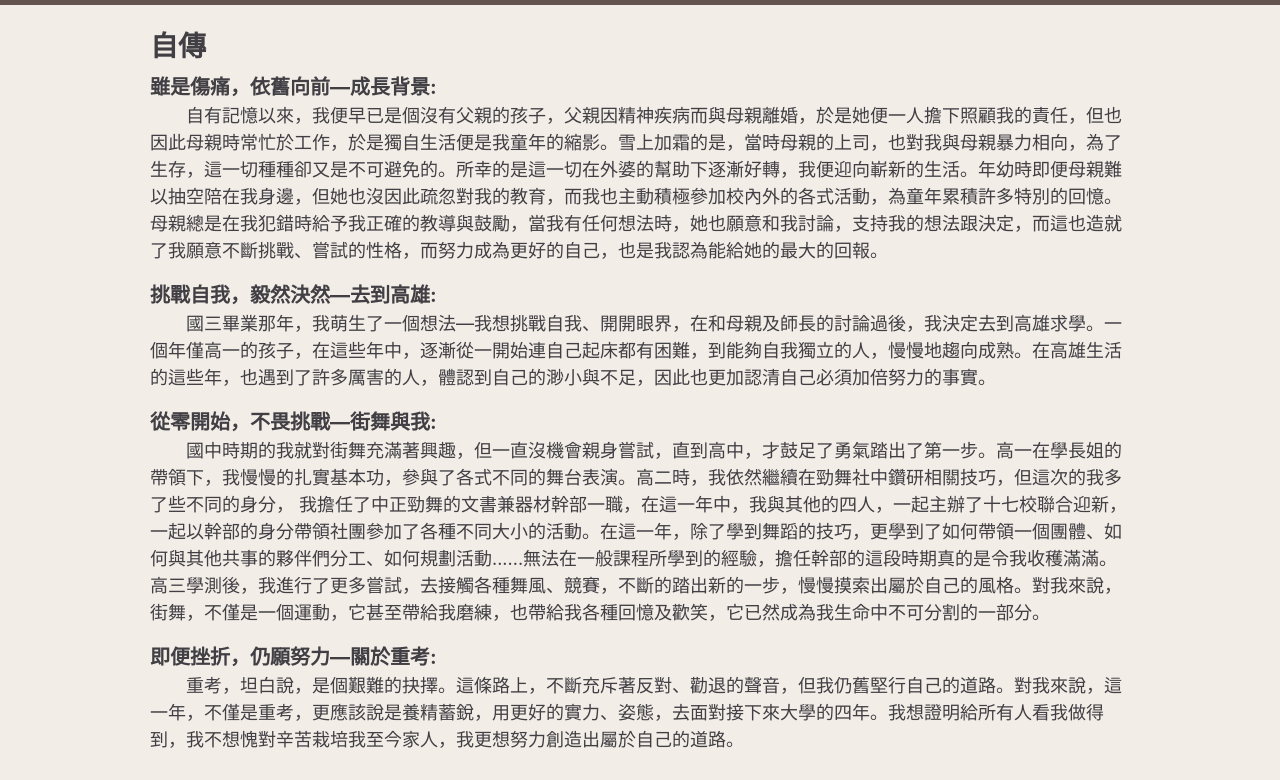
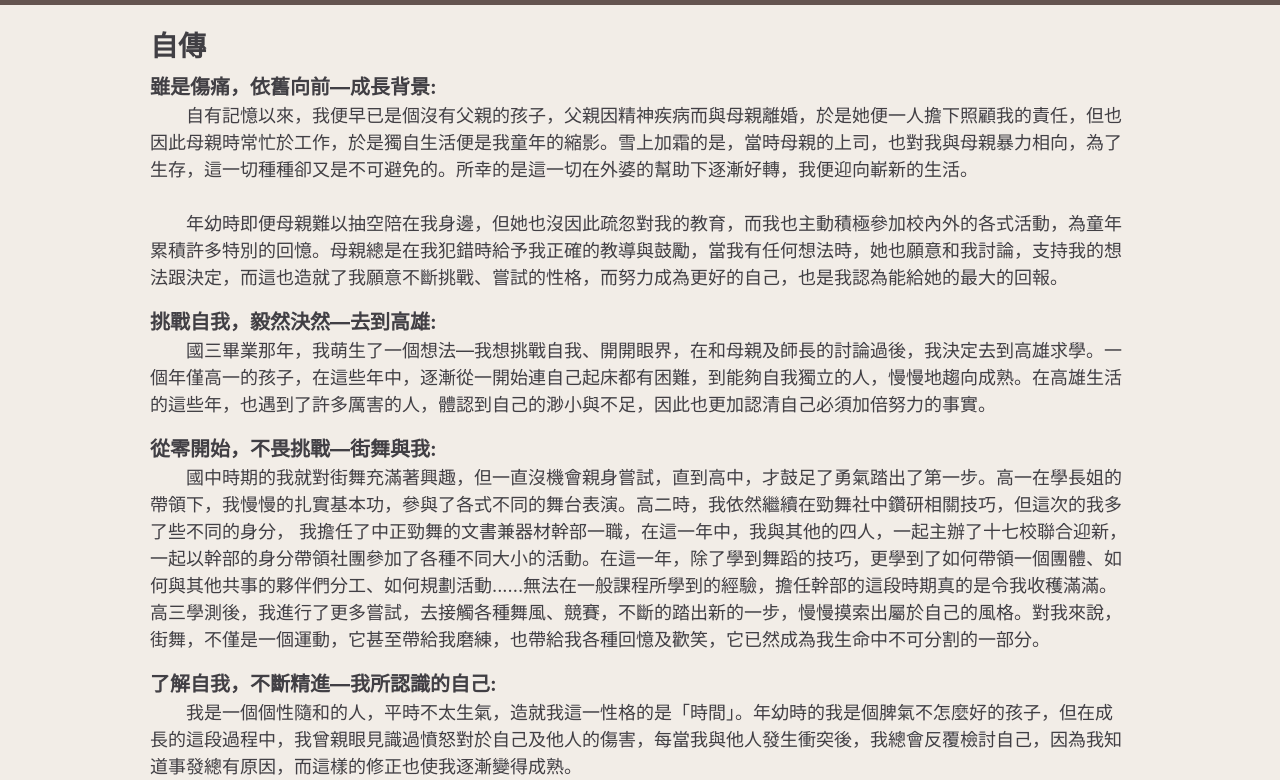
Before and after one commit to ShawnLiu0725/Introduction, a plain HTML site: page dist/myself.html in a window 1280 px wide. Shown: the part 111-891 px from the top of the page. Drawn offline with nearby package versions, Linux system fonts and the light colour scheme.

Commit message:
二十改

```diff
--- a/dist/myself.html
+++ b/dist/myself.html
@@ -41,11 +41,13 @@
     <section class="bg">
         <h3 class="title">自傳</h3>
         <span class="wordsetting">雖是傷痛，依舊向前—成長背景:</span><br>
-        <p>&emsp;&emsp;自有記憶以來，我便早已是個沒有父親的孩子，父親因精神疾病而與母親離婚，於是她便一人擔下照顧我的責任，但也因此母親時常忙於工作，於是獨自生活便是我童年的縮影。雪上加霜的是，當時母親的上司，也對我與母親暴力相向，為了生存，這一切種種卻又是不可避免的。所幸的是這一切在外婆的幫助下逐漸好轉，我便迎向嶄新的生活。年幼時即便母親難以抽空陪在我身邊，但她也沒因此疏忽對我的教育，而我也主動積極參加校內外的各式活動，為童年累積許多特別的回憶。母親總是在我犯錯時給予我正確的教導與鼓勵，當我有任何想法時，她也願意和我討論，支持我的想法跟決定，而這也造就了我願意不斷挑戰、嘗試的性格，而努力成為更好的自己，也是我認為能給她的最大的回報。<br></p>
+        <p>&emsp;&emsp;自有記憶以來，我便早已是個沒有父親的孩子，父親因精神疾病而與母親離婚，於是她便一人擔下照顧我的責任，但也因此母親時常忙於工作，於是獨自生活便是我童年的縮影。雪上加霜的是，當時母親的上司，也對我與母親暴力相向，為了生存，這一切種種卻又是不可避免的。所幸的是這一切在外婆的幫助下逐漸好轉，我便迎向嶄新的生活。<br><br>&emsp;&emsp;年幼時即便母親難以抽空陪在我身邊，但她也沒因此疏忽對我的教育，而我也主動積極參加校內外的各式活動，為童年累積許多特別的回憶。母親總是在我犯錯時給予我正確的教導與鼓勵，當我有任何想法時，她也願意和我討論，支持我的想法跟決定，而這也造就了我願意不斷挑戰、嘗試的性格，而努力成為更好的自己，也是我認為能給她的最大的回報。<br></p>
         <span class="wordsetting">挑戰自我，毅然決然—去到高雄:</span><br>
         <p>&emsp;&emsp;國三畢業那年，我萌生了一個想法—我想挑戰自我、開開眼界，在和母親及師長的討論過後，我決定去到高雄求學。一個年僅高一的孩子，在這些年中，逐漸從一開始連自己起床都有困難，到能夠自我獨立的人，慢慢地趨向成熟。在高雄生活的這些年，也遇到了許多厲害的人，體認到自己的渺小與不足，因此也更加認清自己必須加倍努力的事實。<br></p>
         <span class="wordsetting">從零開始，不畏挑戰—街舞與我:</span><br>
         <p>&emsp;&emsp;國中時期的我就對街舞充滿著興趣，但一直沒機會親身嘗試，直到高中，才鼓足了勇氣踏出了第一步。高一在學長姐的帶領下，我慢慢的扎實基本功，參與了各式不同的舞台表演。高二時，我依然繼續在勁舞社中鑽研相關技巧，但這次的我多了些不同的身分， 我擔任了中正勁舞的文書兼器材幹部一職，在這一年中，我與其他的四人，一起主辦了十七校聯合迎新，一起以幹部的身分帶領社團參加了各種不同大小的活動。在這一年，除了學到舞蹈的技巧，更學到了如何帶領一個團體、如何與其他共事的夥伴們分工、如何規劃活動......無法在一般課程所學到的經驗，擔任幹部的這段時期真的是令我收穫滿滿。 高三學測後，我進行了更多嘗試，去接觸各種舞風、競賽，不斷的踏出新的一步，慢慢摸索出屬於自己的風格。對我來說，街舞，不僅是一個運動，它甚至帶給我磨練，也帶給我各種回憶及歡笑，它已然成為我生命中不可分割的一部分。<br></p>
+        <span class="wordsetting">了解自我，不斷精進—我所認識的自己:</span><br>
+        <p>&emsp;&emsp;我是一個個性隨和的人，平時不太生氣，造就我這一性格的是「時間」。年幼時的我是個脾氣不怎麼好的孩子，但在成長的這段過程中，我曾親眼見識過憤怒對於自己及他人的傷害，每當我與他人發生衝突後，我總會反覆檢討自己，因為我知道事發總有原因，而這樣的修正也使我逐漸變得成熟。<br><br>&emsp;&emsp;每當犯錯時，我並不會去找理由來替自己脫罪，而是檢視自己的過失，唯有面對，才能造就更好的自己。<br></p>
         <span class="wordsetting">即便挫折，仍願努力—關於重考:</span><br>
         <p style="margin-bottom:30px">&emsp;&emsp;重考，坦白說，是個艱難的抉擇。這條路上，不斷充斥著反對、勸退的聲音，但我仍舊堅行自己的道路。對我來說，這一年，不僅是重考，更應該說是養精蓄銳，用更好的實力、姿態，去面對接下來大學的四年。我想證明給所有人看我做得到，我不想愧對辛苦栽培我至今家人，我更想努力創造出屬於自己的道路。<br></p>
         <div class="boxsetting">
```
Also changed, not shown: src/myself.html (+3 -1 lines).
